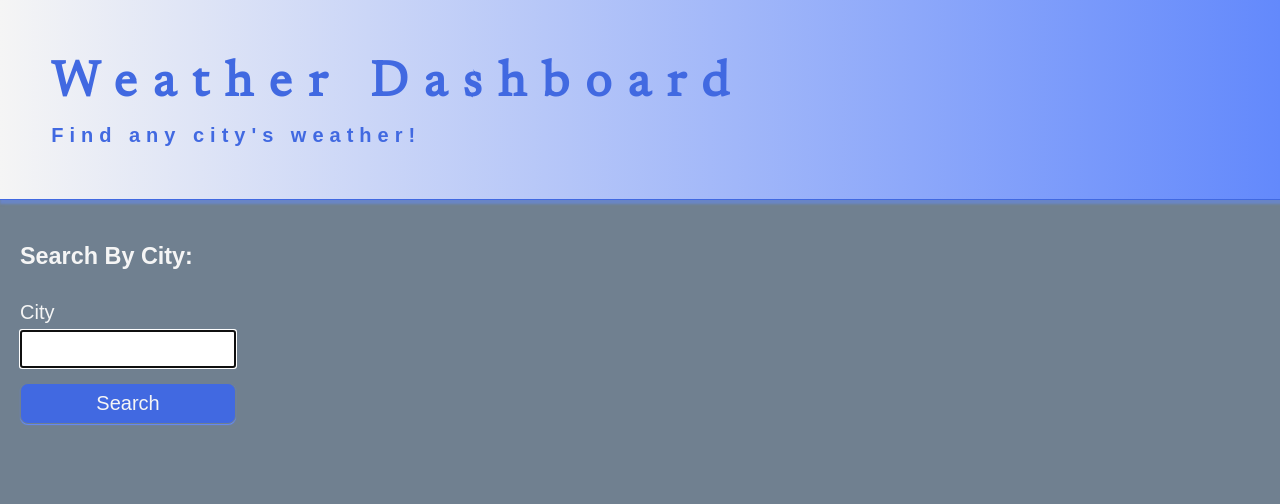
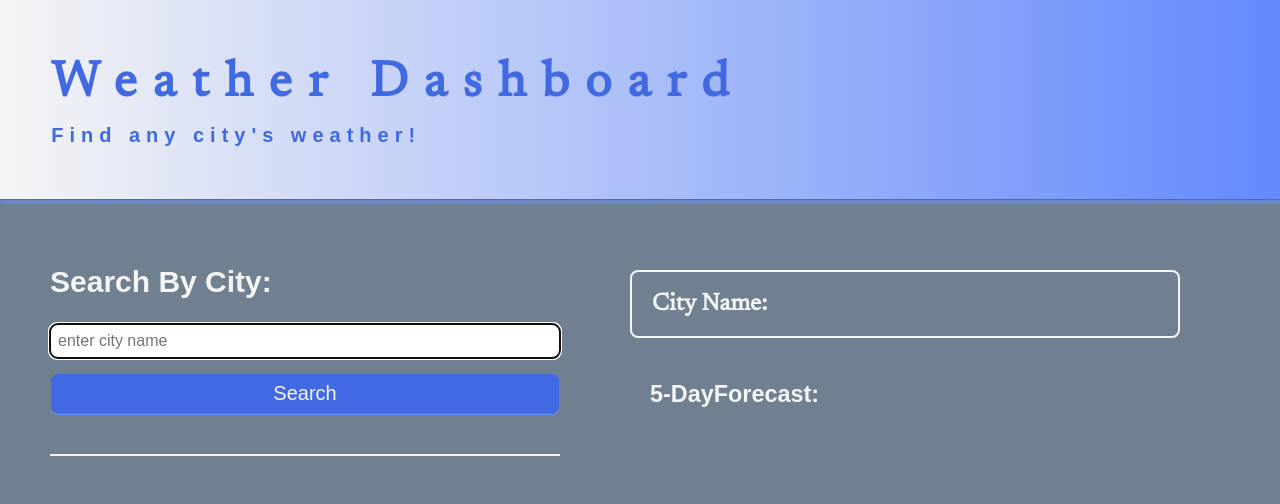
Before and after one commit to wlowrimore/vandy_bc_weather_dash_chlng_06_2022, a plain HTML site: page index.html in a window 1280 px wide. Drawn offline with Linux system fonts and the light colour scheme.

Commit message:
adds basic page structure

```diff
--- a/assets/css/style.css
+++ b/assets/css/style.css
@@ -2,7 +2,7 @@
   box-sizing: border-box;
 }
 
-body {
+body, html {
   margin: 0;
   font-family: 'Newsreader';
   background-color: slategray;
@@ -32,12 +32,17 @@ header p {
   letter-spacing: 6px;
 }
 
+main {
+  margin: 20px auto;
+  width: 94%;
+}
+
 .card {
   font-family: sans-serif;
   font-size: 20px;
   padding: 20px 20px;
   color: whitesmoke;
-  width: 20%;
+  width: 550px;
 }
 
 .card-body {
@@ -51,6 +56,8 @@ header p {
 .form-input {
   font-size: 16px;
   padding: 8px;
+  border-radius: 8px;
+  border: 0px solid slategray;
 }
 
 .btn {
@@ -63,3 +70,39 @@ header p {
   border-radius: 8px;
   box-shadow: 0px 1px 1px 0px rgba(99, 137, 252, 2)
 }
+
+/* ______________________________________________________________________________ */
+
+.previous-cities {
+  border-top: 2px solid whitesmoke;
+  flex: 2;
+}
+
+.searched-city {
+  display: flex;
+  flex-direction: column;
+  color: whitesmoke;
+  padding-left: 20px;
+  border: 2px solid whitesmoke;
+  border-radius: 8px;
+}
+
+.flex-container {
+  display: flex;
+  justify-content: center;
+}
+
+.flex-city {
+  flex: 1;
+}
+
+.flex-searched {
+  margin-right: 20px;
+  padding: 50px;
+  width: auto;
+  flex: 2 100;
+}
+
+/* .flex-previous {
+  flex: 1;
+} */
--- a/index.html
+++ b/index.html
@@ -17,15 +17,44 @@
     <p>Find any city's weather!</p>
   </header>
 
-  <main class="flex-row justify-space-between">
-    <div class="col-12 col-md-4">
+  <main class="flex-container content">
+    <div class="flex-city">
       <div class="card">
-        <h3 class="card-header">Search By City:</h3>
+        <h2 class="card-header">Search By City:</h2>
         <form id="user-form" class="card-body">
-          <label class="form-label" for="city">City</label>
-          <input name="city" id="city" type="text" autofocus="true" class="form-input" />
+          <label class="form-label" for="city"></label>
+          <input name="city" id="city" type="text" autofocus="true" class="form-input" placeholder="enter city name" />
           <button type="submit" class="btn">Search</button>
         </form>
+      </div>
+
+      <div>
+        <div class="card">
+          <div class="card-body previous-cities" id="previous-cities">
+
+          </div>
+        </div>
+      </div>
+    </div>
+
+    <div class="flex-searched">
+      <div class="searched-city">
+        <h2 class="card-header"> <span id="searched-city">City Name:</span></h2>
+        <div class="card-body" id="weather-data">
+        </div>
+      </div>
+
+
+
+
+      <div class="card 5-day">
+        <h3 class="card-header">5-DayForecast:</h3>
+        <div class="card-body">
+          <div class="card-body" id="daily-data">
+
+
+          </div>
+        </div>
       </div>
     </div>
   </main>
```
